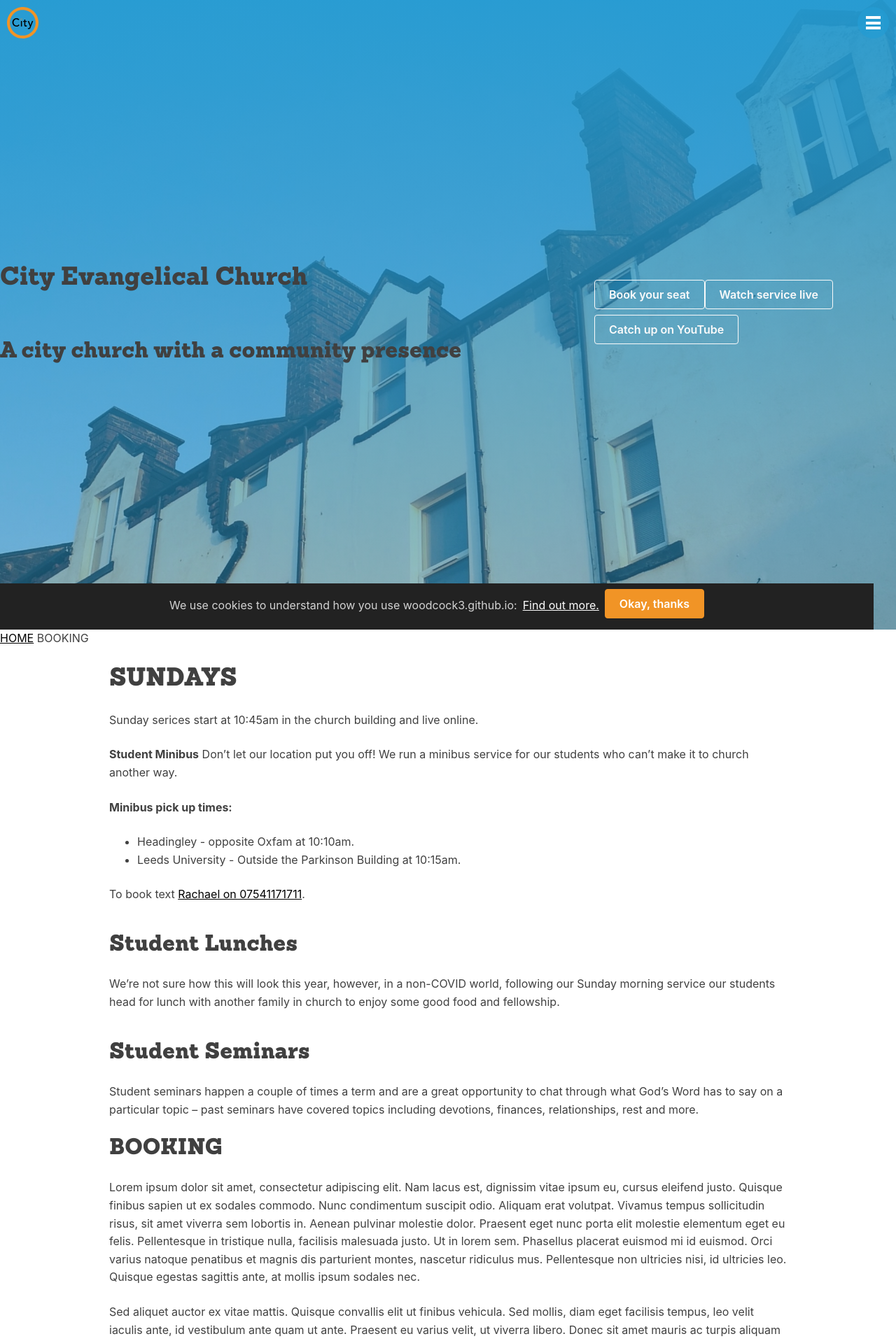
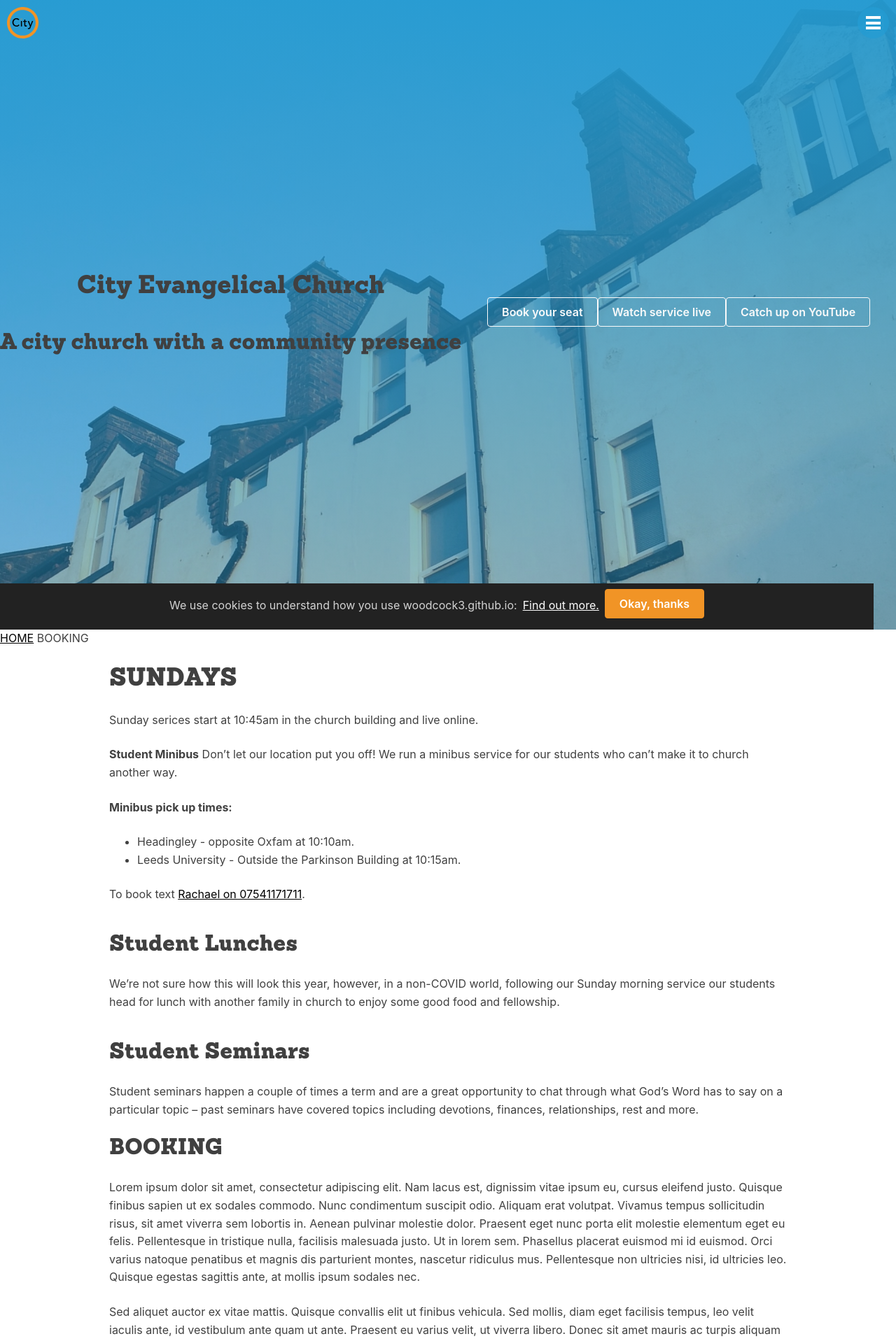
Before and after one commit to woodcox/city-jekyll, a Jekyll site: the page built from pages/_sunday/2021-01-03-booking.md, in a window 1280 px wide. Shown: the top 1917 px of the page at 70% size. Built offline with Jekyll 4.4.1, drawn with Linux system fonts in a browser that asks for light colours.

Commit message:
Update hero.html

```diff
--- a/_includes/components/hero.html
+++ b/_includes/components/hero.html
@@ -1,5 +1,5 @@
-<section class="hero">
-  <div class="hero-image-text flex-row">
+<section class="hero flex-row">
+  <div class="hero-text">
     <h1 class="hero-text-h1">City Evangelical Church</h1>
     <h2 class="hero-text-h2">A city church with a community presence</h2>
   </div>
```
